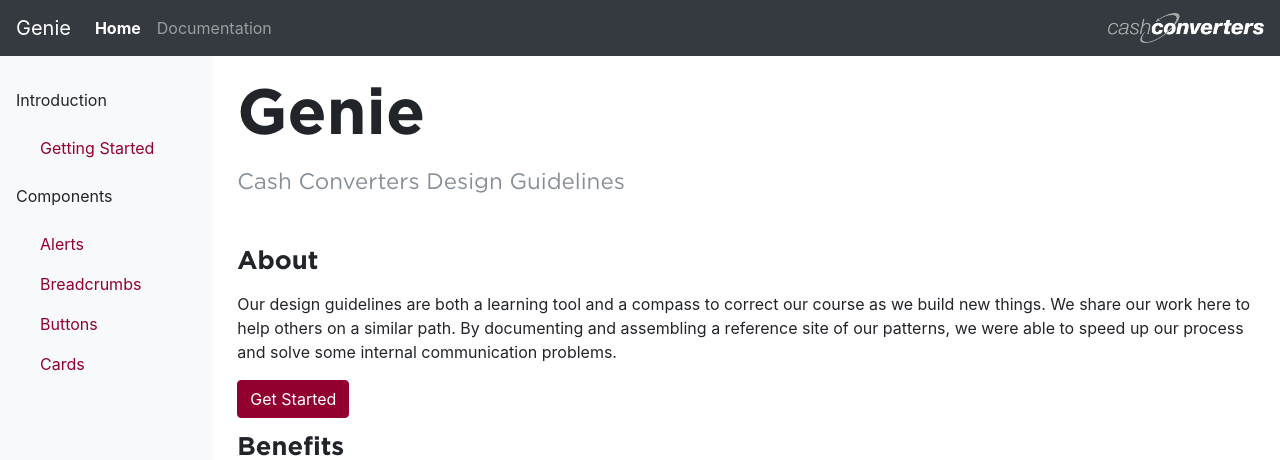
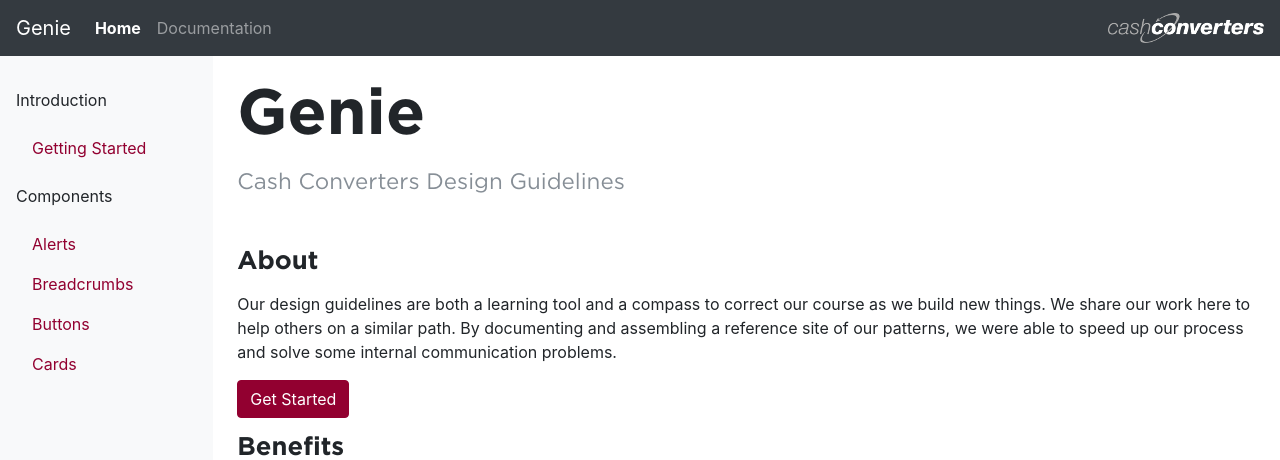
Before and after one commit to Macca2805/Genie, a Jekyll site: the page built from index.html, in a window 1280 px wide. Shown: the top 460 px of the page. Built offline with Jekyll 4.4.1, drawn with Linux system fonts in a browser that asks for light colours.

```diff
--- a/_includes/nav.html
+++ b/_includes/nav.html
@@ -15,3 +15,4 @@
         </div>
         <img class="ml-auto d-none d-md-block" src="{{ "/assets/img/cc-logo.png" | prepend: site.baseurl }}" alt="Cash Converters" />
     </div>
+</nav>
--- a/_includes/page-sub-nav.html
+++ b/_includes/page-sub-nav.html
@@ -1,5 +1,5 @@
 <div class="nav-link {% if page.group == include.group %}font-weight-bold{% endif %}">{{ include.label }}</div>
-<nav class="nav nav-pills flex-column p-2 pl-4">
+<nav class="nav nav-pills flex-column p-2 pl-3">
     {% for p in site.pages %}
         {% if p.group == include.group %}
             <a class="nav-link {% if p.url == page.url %}active{% endif %}" href="{{ p.url | prepend: site.baseurl }}">{{ p.title }}</a>
--- a/_layouts/default.html
+++ b/_layouts/default.html
@@ -3,7 +3,7 @@
         {% include head.html %}
     <body class="d-flex flex-column h-100">
         {% include nav.html %}
-        <main class="mb-auto" role="main">
+        <main role="main" style="flex-grow: 1;">
             {{ content }}
         </main>
         {% include footer.html %}
```
